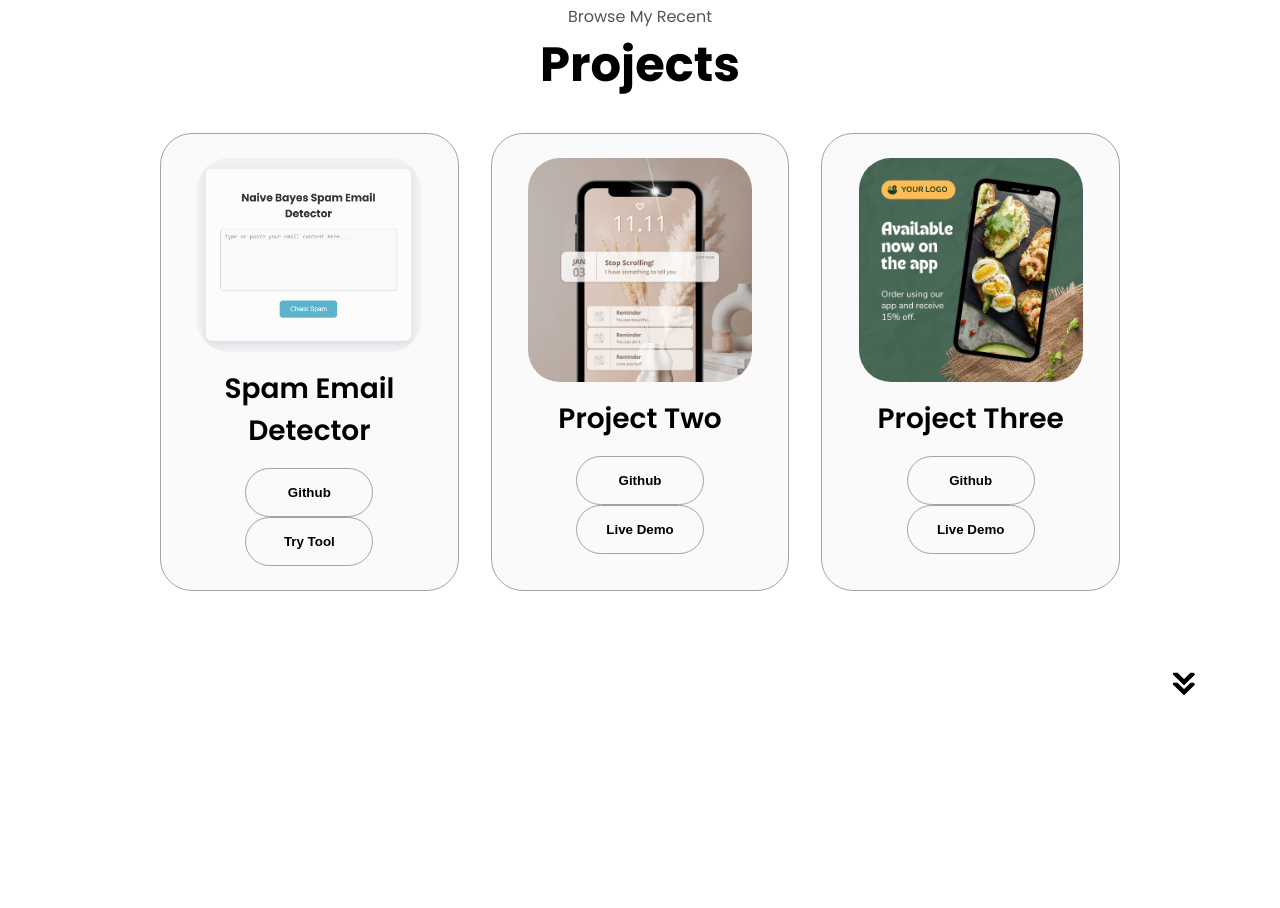
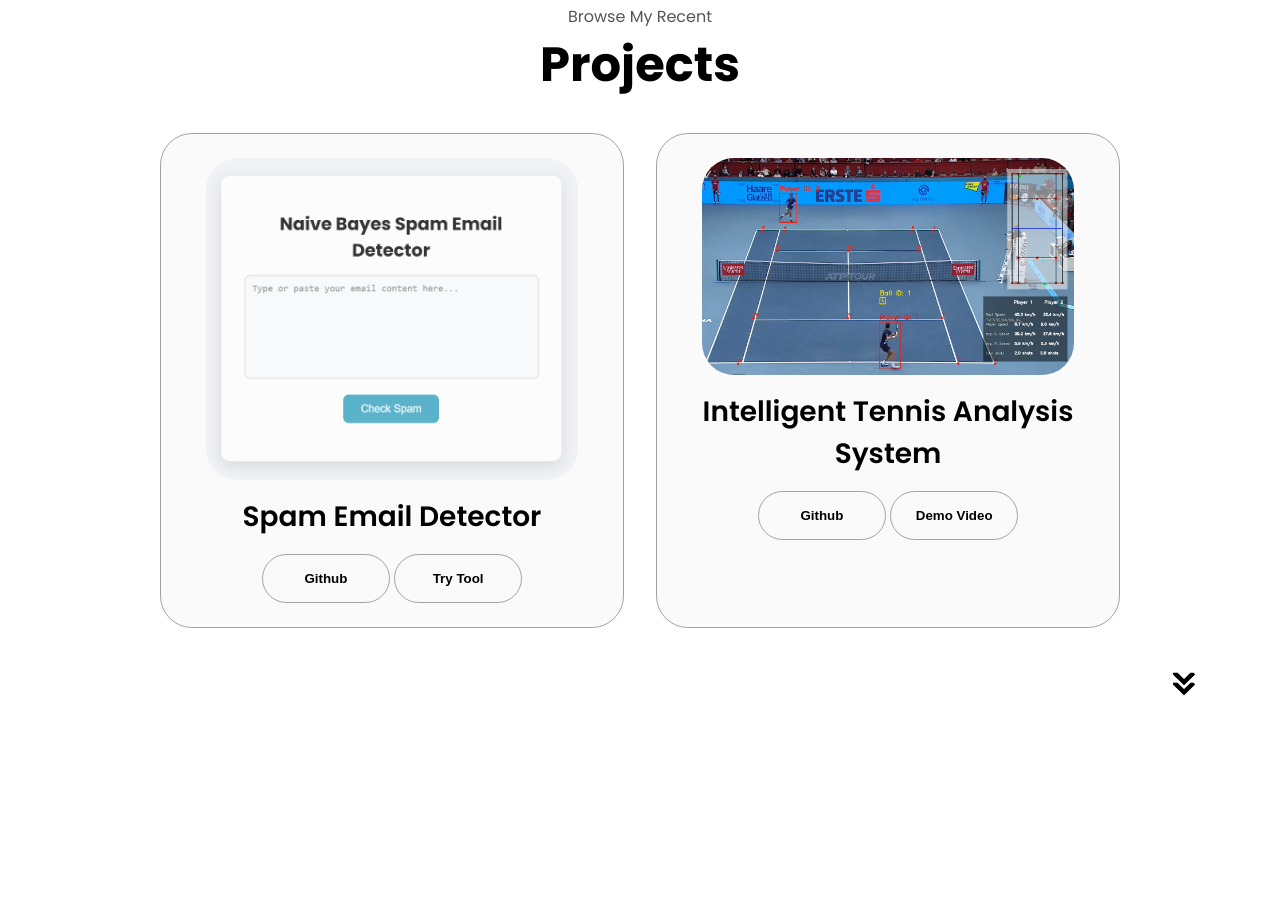
Before and after one commit to rahul-iyers/rahul-iyers.github.io, a plain HTML site: page index.html in a window 1280 px wide. Shown: the part 2460-3368 px from the top of the page. Drawn offline with Linux system fonts and the light colour scheme.

Commit message:
added tennis system project

```diff
--- a/index.html
+++ b/index.html
@@ -226,32 +226,36 @@
                     </div>
                     <div class="details-container color-container">
                         <div class="article-container">
-                            <img src="./assets/project-2.png" alt="Project 2" class="project-img">
+                            <img src="./assets/tennis-analysis-cover.png" alt="Intelligent Tennis Analysis System" class="project-img">
                         </div>
-                        <h2 class="experience-sub-title project-title">Project Two</h2>
+                        <h2 class="experience-sub-title project-title">Intelligent Tennis Analysis System</h2>
                         <div class="btn-container">
-                            <button class="btn btn-color-2 project-btn" onclick="location.href='https://github.com'">
-                                Github <!--put project github links here-->
-                            </button>
-                            <button class="btn btn-color-2 project-btn" onclick="location.href='https://github.com'">
-                                Live Demo <!--put project github links here-->
-                            </button>
+                            <a href="https://github.com/rahul-iyers/intelligent-tennis-analysis-system" target="_blank">
+                                <button class="btn btn-color-2 project-btn">
+                                    Github
+                                </button>
+                            </a>
+                            <a href="https://drive.google.com/file/d/1l_xbCmlo5_mNxYeCu2R3atJzCuB__QtD/view?usp=sharing" target="_blank">
+                                <button class="btn btn-color-2 project-btn">
+                                    Demo Video
+                                </button>
+                            </a>
                         </div>
                     </div>
-                    <div class="details-container color-container">
+                    <!-- <div class="details-container color-container">
                         <div class="article-container">
                             <img src="./assets/project-3.png" alt="Project 3" class="project-img">
                         </div>
                         <h2 class="experience-sub-title project-title">Project Three</h2>
                         <div class="btn-container">
                             <button class="btn btn-color-2 project-btn" onclick="location.href='https://github.com'">
-                                Github <!--put project github links here-->
+                                Github
                             </button>
                             <button class="btn btn-color-2 project-btn" onclick="location.href='https://github.com'">
-                                Live Demo <!--put project github links here-->
+                                Live Demo
                             </button>
                         </div>
-                    </div>
+                    </div> -->
                 </div>
             </div>
             <img src="./assets/arrow.png"
```
Also changed, not shown: assets/tennis-analysis-cover.png (added).
